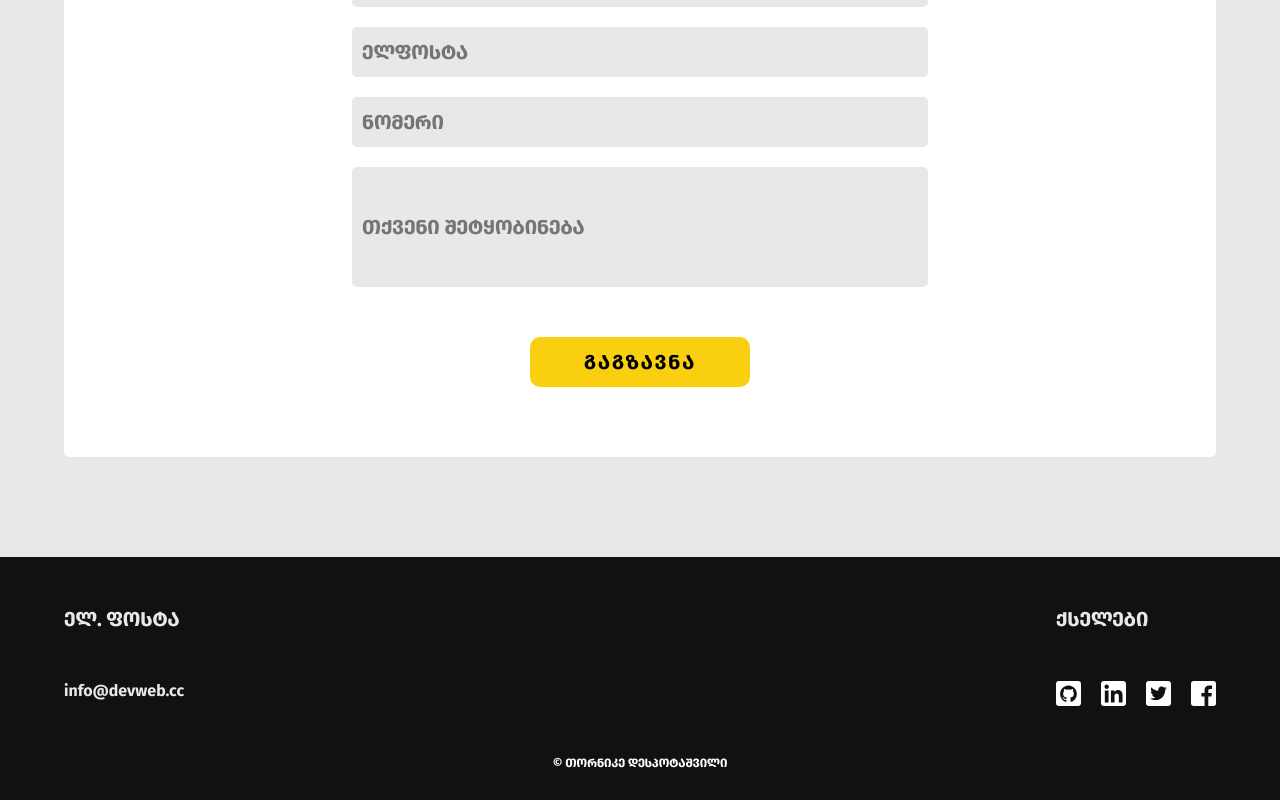
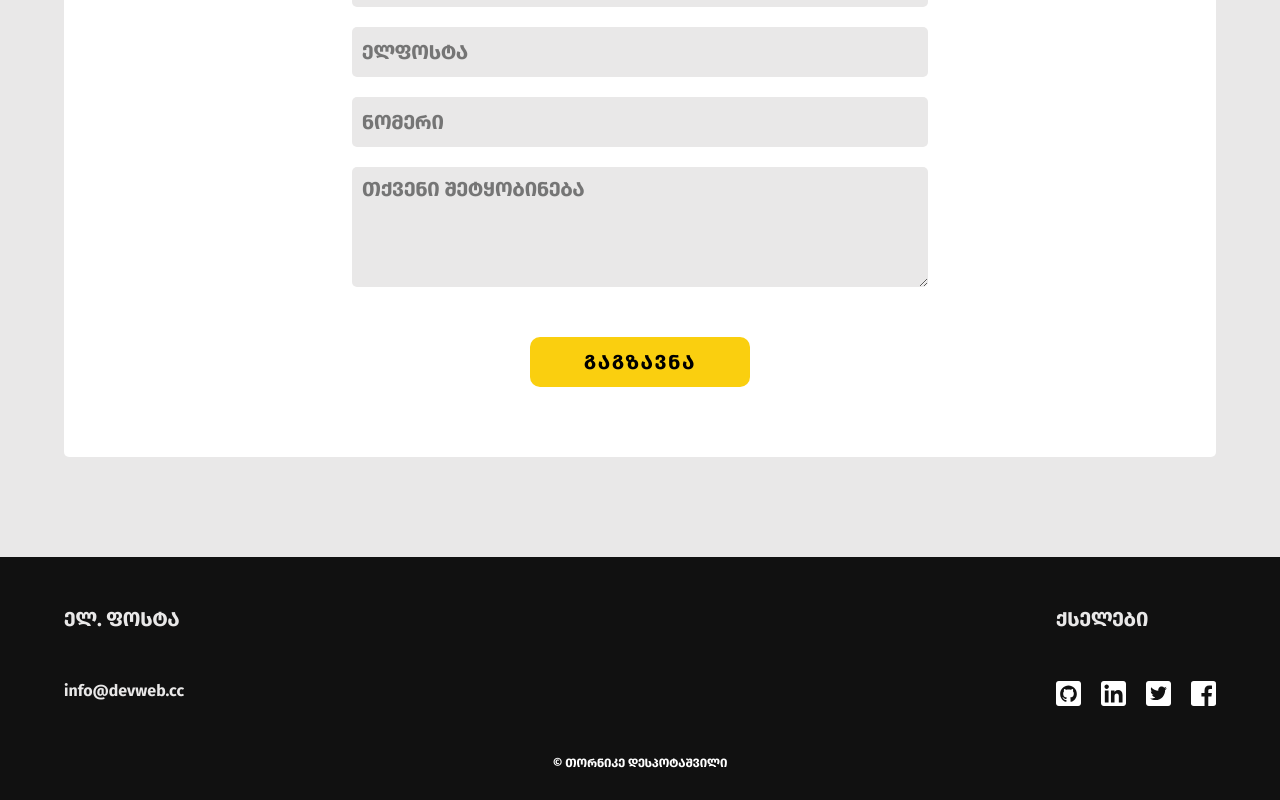
Before and after one commit to Desp0o/portfolio, a React (Vite) app: page / in a window 1280 px wide. Shown: the part 3555-4355 px from the top of the page. Built offline with nearby package versions, Linux system fonts and the light colour scheme; no server answers.

Commit message:
change input type=text to textarea

```diff
--- a/src/components/homePageComponents/fourthSection.jsx
+++ b/src/components/homePageComponents/fourthSection.jsx
@@ -101,7 +101,7 @@ export default function FourthSection() {
                 name="number"
                 required
               />
-              <input
+              <textarea
                 ref={inputText}
                 className="textarea geoStyle"
                 type="text"
--- a/src/styles/contact.css
+++ b/src/styles/contact.css
@@ -77,6 +77,7 @@ form{
     border: none;
     font-size: 20px;
     padding-left: 10px;
+    padding-top: 10px;
     background-color: #E9E8E8;
     box-sizing: border-box;
     font-family: FiragoBold;
```
